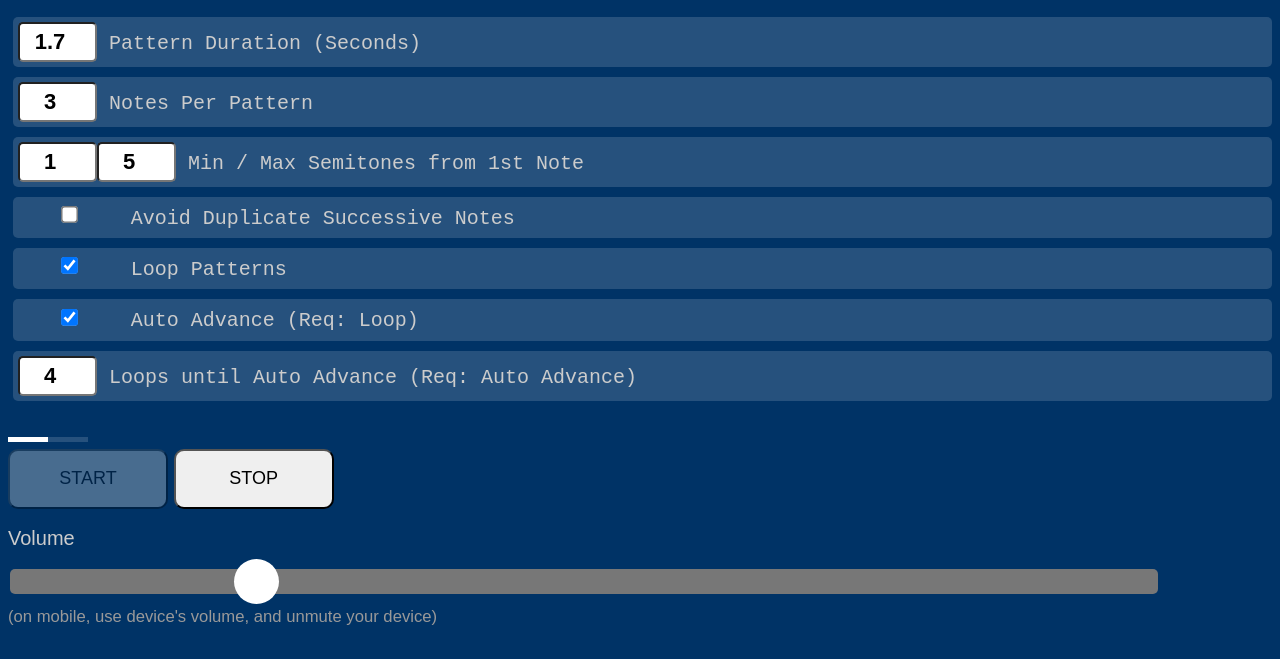
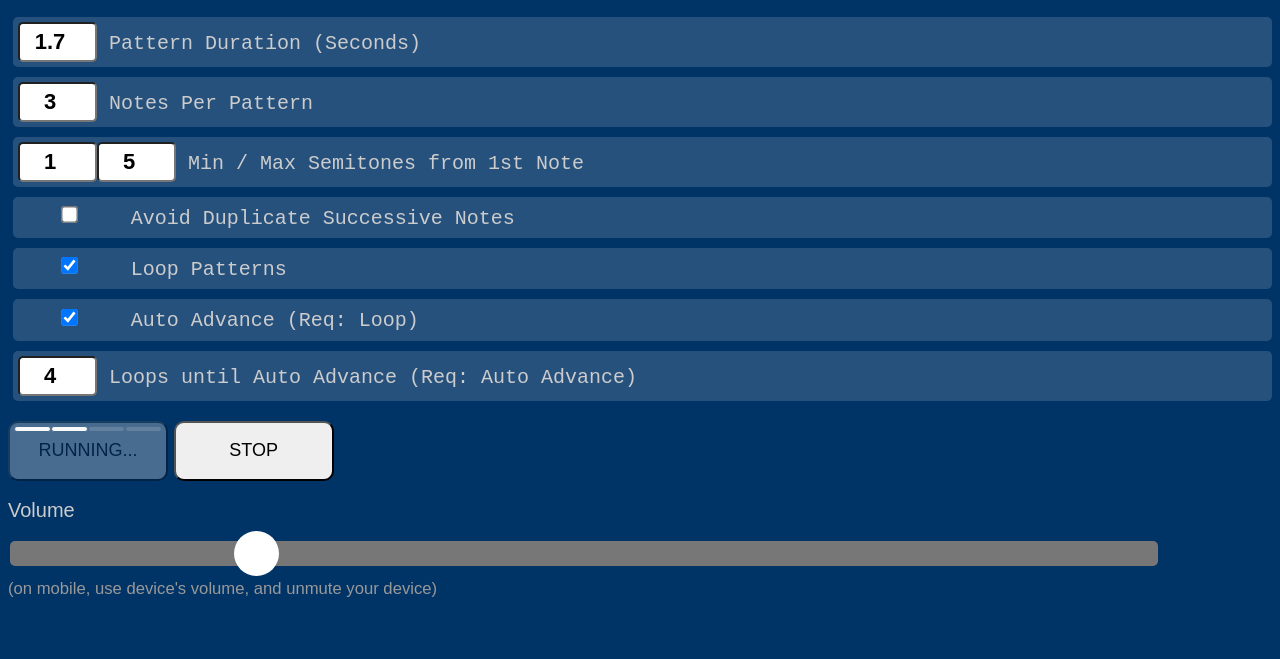
Before and after one commit to charlesgallant/music-practice-tool, a plain HTML site: page index.html in a window 1280 px wide. Both pictures are taken after a click on the button "START". Shown: the part 141-800 px from the top of the page. Drawn offline with Linux system fonts and the light colour scheme.

Commit message:
Lots of cleanup

```diff
--- a/index.html
+++ b/index.html
@@ -57,11 +57,19 @@
       opacity: .3;
     }
 
+    #loopdots {
+      margin-left:6px;
+      position: absolute;
+      margin-top:-10px;
+    }
+
     .loopdot{
       display:inline-block;
-      width:20px;
-      height:5px;
+      width: 35px;
+      height:4px;
       background-color:rgba(255,255,255,0.15);
+      border:solid 1px #003366;
+      border-radius: 3px;
 
     }
 
@@ -127,7 +135,6 @@
     </div>
 
     <ul id='params'>
-
       <li><input type='number'      id='patternSpeedId'        value=1.7 min=0 step=0.05> Pattern Duration (Seconds)</li>
       <li><input type='number'      id='numNotesPerPatternId'  value=3 min=0 max=10 step=1> Notes Per Pattern </li>
       <li><input type='number'      id='minSemitonesId' value=1 min=0 max=50 step=1><input type='number' id='maxSemitonesId' value=5 min=0 max=50 step=1> Min / Max Semitones from 1st Note</li>
@@ -135,7 +142,6 @@
       <li><input type='checkbox'    id='loopCheckBoxId'        class='cgcheckbox' checked> Loop Patterns </li>
       <li><input type='checkbox'    id='autoAdvanceCheckBoxId' class='cgcheckbox' checked> Auto Advance (Req: Loop)</li>
       <li><input type='number'      id='numLoopsId'            value=4 min=0 step=1> Loops until Auto Advance (Req: Auto Advance)  </li>
-
     </ul>
 
     <div id='loopdots'></div>
--- a/js/source.js
+++ b/js/source.js
@@ -110,7 +110,6 @@ $(document).ready(function(){
     var ignoreInput = false;
     var isPlaying   = false;
 
-    var bufferTimeoutVar;
     var inputTimeoutVar;
     var loopTimeoutVar;
 
@@ -254,12 +253,9 @@ $(document).ready(function(){
 
     function startButtonPressed(){
       if (isPlaying) return;
+      console.log(">startButtonPressed<");
 
-      //CG: NeedsMidi Version
-      //MIDI.stopAllNotes();
       stopAllNotes();
-
-      console.log(">startButtonPressed<");
 
       isPlaying = true;
 
@@ -270,6 +266,7 @@ $(document).ready(function(){
       //Aesthetic things
       $("body").addClass('playing');
       $('#start').addClass('disabled');
+      $('#start').text("RUNNING...");
       $('#stop').removeClass('disabled');
 
       drawAllLoopDots();
@@ -279,8 +276,6 @@ $(document).ready(function(){
       console.log(">stopButtonPressed<");
       clearTimeout(loopTimeoutVar);
 
-      //CG: NeedsMidi Version
-      //MIDI.stopAllNotes();
       stopAllNotes();
 
       isPlaying = false;
@@ -289,6 +284,7 @@ $(document).ready(function(){
       //Aesthetic things
       $("body").removeClass('playing');
       $('#start').removeClass('disabled');
+      $('#start').text("PLAY");
       $('#stop').addClass('disabled');
       removeAllLoopDots();
 
@@ -330,7 +326,6 @@ $(document).ready(function(){
 
       //If more than one note pattern, continue making notes based on min and max values
       for (var i = 1; i < notesPerPattern; i++) {
-
 
         //Save previous value for checking duplicates
         if(avoidDupesIsChecked) prevR = r;
@@ -383,11 +378,8 @@ $(document).ready(function(){
       for (var i=0; i < currentPattern.length; i++) {
         n = currentPattern[i];
         d = i * noteDurationSeconds; //delay
-
-        //CG: NeedsMidi Version
-        //MIDI.noteOn   (0, n, vol, d);
+        //Cue the Note!
         cueSingleNote(n, volPercent, d);
-
       }
 
       if( input_loopCheckbox.is(':checked') ){
@@ -398,15 +390,10 @@ $(document).ready(function(){
     }
 
     function playNewPattern(){
-      //CG: NeedsMidi Version
-      //MIDI.stopAllNotes();
-      //stopAllNotes();
-
+      //stopAllNotes(); Removing this from here; Not Necessary
       clearTimeout(loopTimeoutVar);
-
       CreateNewPattern();
       play();
-
     }
 
     function replayCurrentPattern(){
@@ -429,8 +416,6 @@ $(document).ready(function(){
 
         if( input_autoAdvanceCheckbox.is(':checked') ){
 
-          //CG: NeedsMidi Version
-          //MIDI.stopAllNotes();
           stopAllNotes();
           playNewPattern();
         } else {
```
